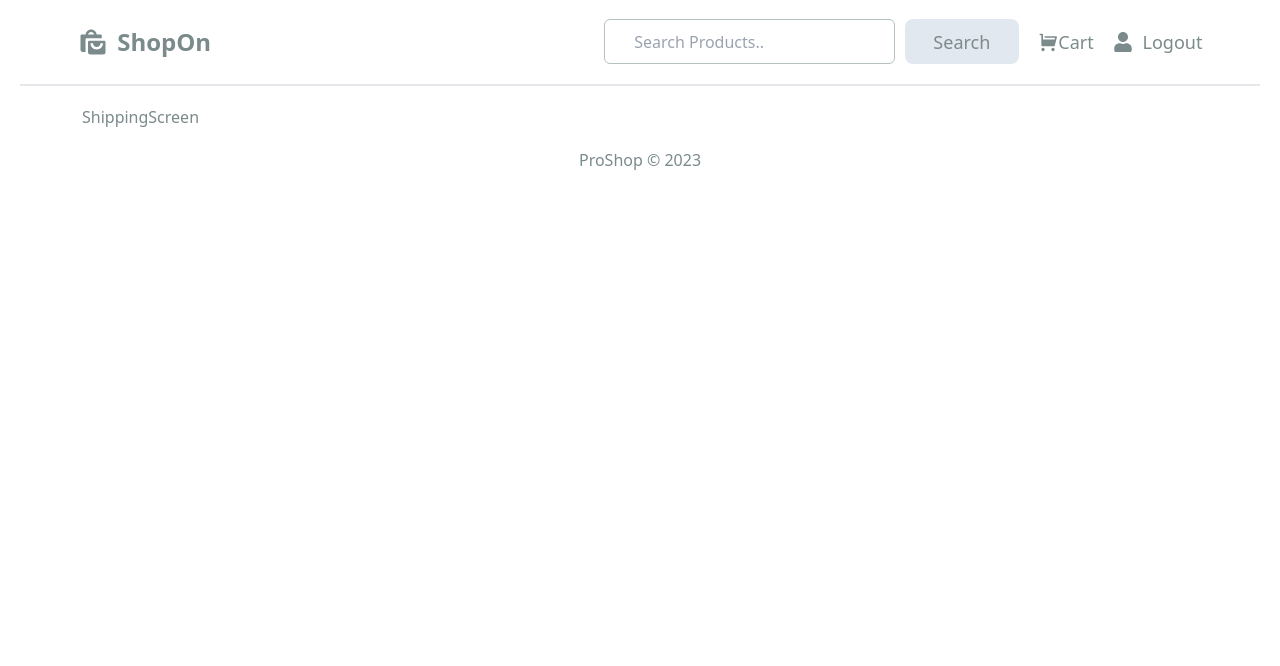
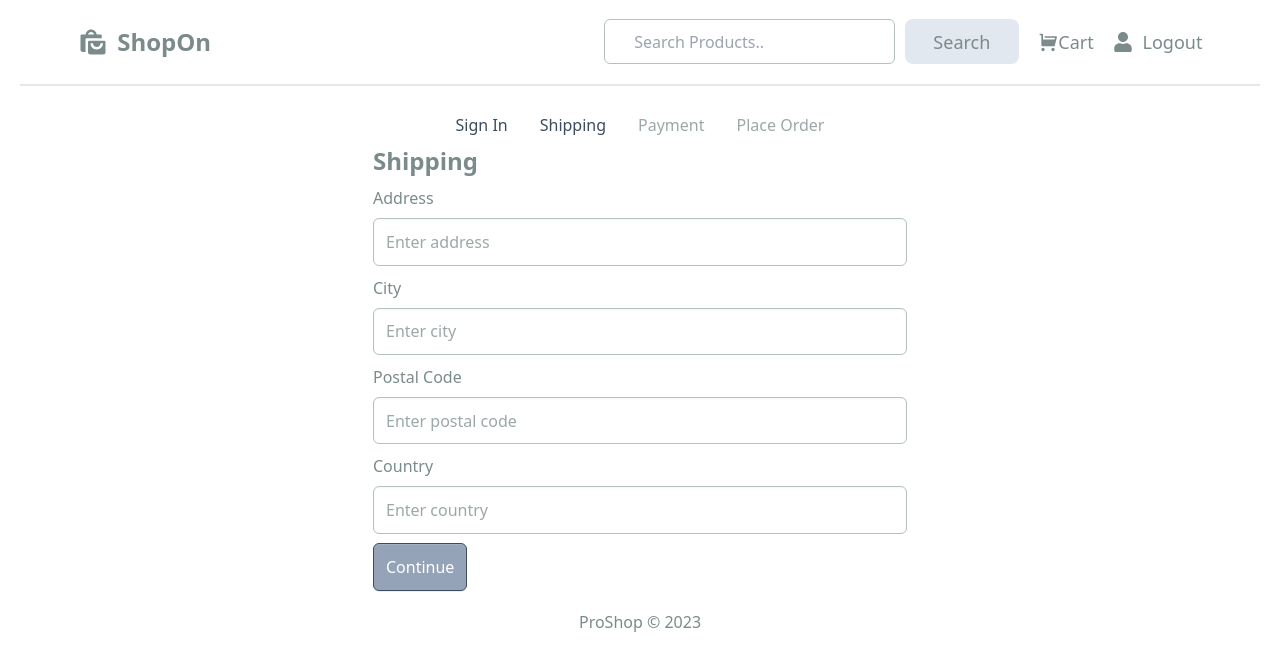
Before and after one commit to OnPaceCoder/E-Commerce, a React (Create React App) app in the folder frontend/: page /shipping in a window 1280 px wide. Shown: the top 666 px of the page. Built offline with nearby package versions, Linux system fonts and the light colour scheme; sample sign-in values are in the browser's storage.

Commit message:
Add: Shipping Screen

```diff
--- a/frontend/src/screens/ShippingScreen.jsx
+++ b/frontend/src/screens/ShippingScreen.jsx
@@ -1,8 +1,70 @@
-import React from 'react'
+import React, { useState } from 'react'
+import { useDispatch, useSelector } from 'react-redux'
+import { useNavigate } from 'react-router-dom';
+import { saveShippingAddress } from '../slices/cartSlice';
+import FormContainer from '../components/FormContainer';
+import CheckoutSteps from '../components/CheckoutSteps';
+import { Button, Form } from 'react-bootstrap';
+const ShippingScreen = () => {
+    const cart = useSelector((state) => state.cart);
 
-const ShippingScreen = () => {
+    const { shippingAddress } = cart;
+    const [address, setAddress] = useState(shippingAddress.address || '');
+    const [city, setCity] = useState(shippingAddress.city || '');
+    const [postalCode, setPostalCode] = useState(shippingAddress.postalCode || '');
+    const [country, setCountry] = useState(shippingAddress.country || '');
+
+    const dispatch = useDispatch();
+    const navigate = useNavigate();
+
+
+    const submitHandler = (e) => {
+        e.preventDefault();
+        dispatch(saveShippingAddress({ address, city, postalCode, country }));
+        navigate('/payment');
+
+    }
+
+
+
     return (
-        <div>ShippingScreen</div>
+        <FormContainer>
+            <div className='flex justify-center items-center'>
+
+                <CheckoutSteps step1 step2 />
+            </div>
+            <h1 className='text-2xl font-semibold'> Shipping</h1>
+            <Form onSubmit={submitHandler}>
+                <Form.Group className='my-2' controlId='address'>
+                    <Form.Label>Address</Form.Label>
+                    <Form.Control type='text' placeholder='Enter address' value={address} required onChange={(e) => setAddress(e.target.value)}>
+                    </Form.Control>
+                </Form.Group>
+
+                <Form.Group className='my-2' controlId='city'>
+                    <Form.Label>City</Form.Label>
+                    <Form.Control type='text' placeholder='Enter city' value={city} required onChange={(e) => setCity(e.target.value)}>
+                    </Form.Control>
+                </Form.Group>
+
+
+                <Form.Group className='my-2' controlId='postalCode'>
+                    <Form.Label>Postal Code</Form.Label>
+                    <Form.Control type='text' placeholder='Enter postal code' value={postalCode} required onChange={(e) => setPostalCode(e.target.value)}>
+                    </Form.Control>
+                </Form.Group>
+
+
+                <Form.Group className='my-2' controlId='country'>
+                    <Form.Label>Country</Form.Label>
+                    <Form.Control type='text' placeholder='Enter country' value={country} required onChange={(e) => setCountry(e.target.value)}>
+                    </Form.Control>
+                </Form.Group>
+                <Button type='submit' variant='primary' className='bg-slate-400'>
+                    Continue
+                </Button>
+            </Form>
+        </FormContainer>
     )
 }
 
```
